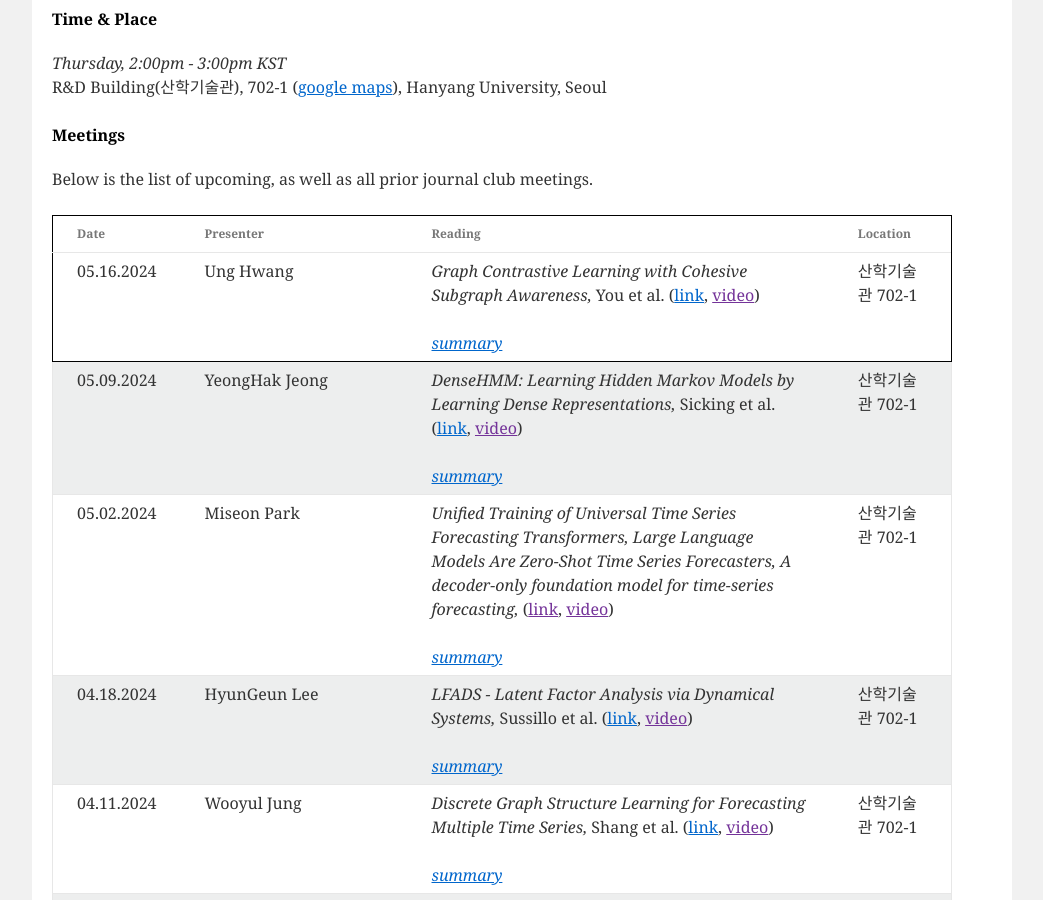
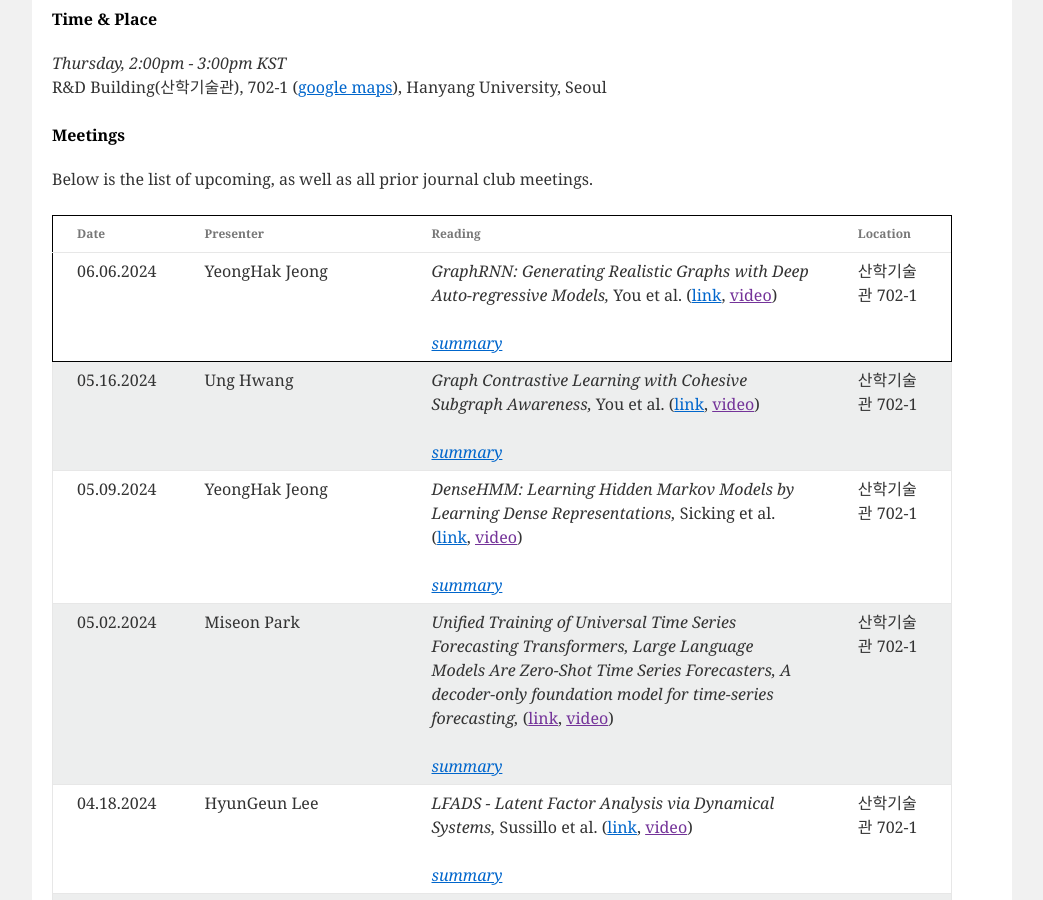
Before and after one commit to niai-lab/GraphML-JC, a Jekyll site: the page built from index.html, in a window 1280 px wide and 900 px high, scrolled down 515 px. Shown: the whole window, without its empty margins (118-1161 px from the left). Built offline with Jekyll 4.4.1, drawn with Linux system fonts in a browser that asks for light colours.

Commit message:
Update meeting_info.yml

```diff
--- a/_data/meeting_info.yml
+++ b/_data/meeting_info.yml
@@ -1,3 +1,11 @@
+- presenter: YeongHak Jeong
+  date: 06.06.2024
+  paper: "GraphRNN: Generating Realistic Graphs with Deep Auto-regressive Models"
+  authors: You et al.
+  url: https://arxiv.org/abs/1802.08773
+  location: "산학기술관 702-1"
+  summary: >
+
 - presenter: Ung Hwang
   date: 05.16.2024
   paper: "Graph Contrastive Learning with Cohesive Subgraph Awareness"
```
